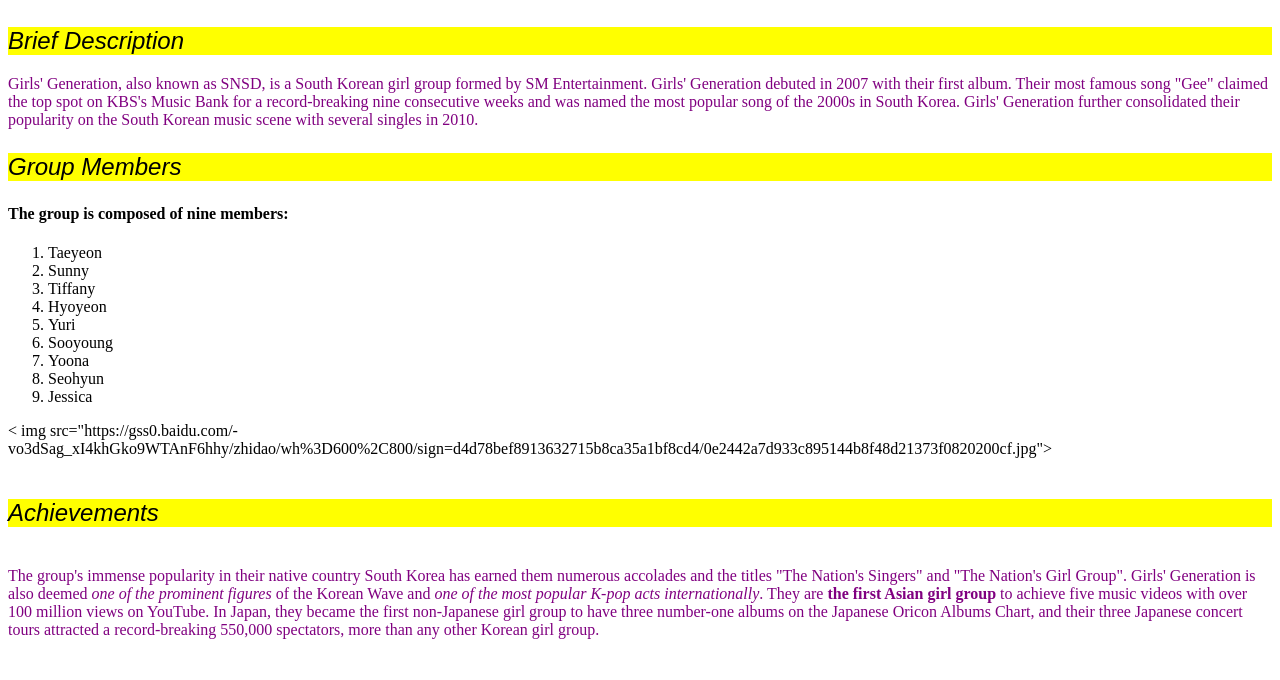
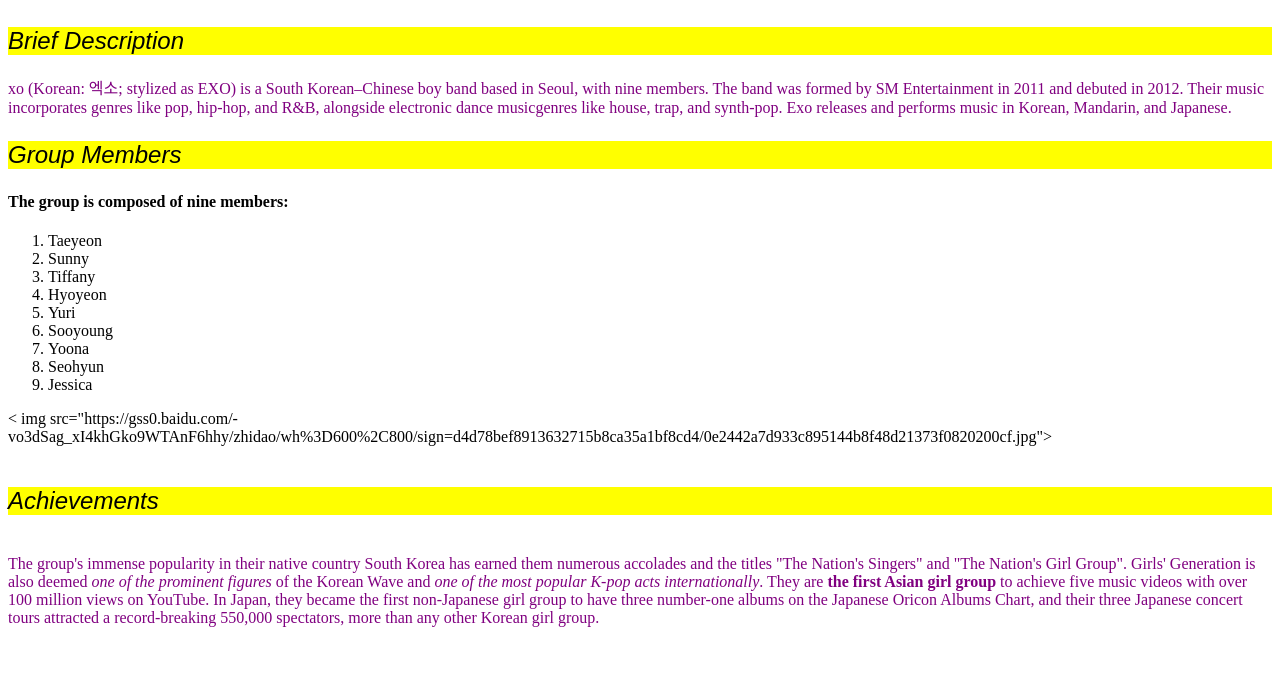
Before and after one commit to trtrtrjun/trtrtrjun.github.io, a plain HTML site: page index.html in a window 1280 px wide. Shown: the part 86-766 px from the top of the page. Drawn offline with Linux system fonts and the light colour scheme.

Commit message:
Update index.html

```diff
--- a/index.html
+++ b/index.html
@@ -83,7 +83,7 @@
 
 
 
-            <p> Girls' Generation, also known as SNSD, is a South Korean girl group formed by SM Entertainment. Girls' Generation debuted in 2007 with their first album. Their most famous song "Gee" claimed the top spot on KBS's Music Bank for a record-breaking nine consecutive weeks and was named the most popular song of the 2000s in South Korea. Girls' Generation further consolidated their popularity on the South Korean music scene with several singles in 2010.</p >
+            <p> xo (Korean: 엑소; stylized as EXO) is a South Korean–Chinese boy band based in Seoul, with nine members. The band was formed by SM Entertainment in 2011 and debuted in 2012. Their music incorporates genres like pop, hip-hop, and R&B, alongside electronic dance musicgenres like house, trap, and synth-pop. Exo releases and performs music in Korean, Mandarin, and Japanese.</p >
 
 
 
```
